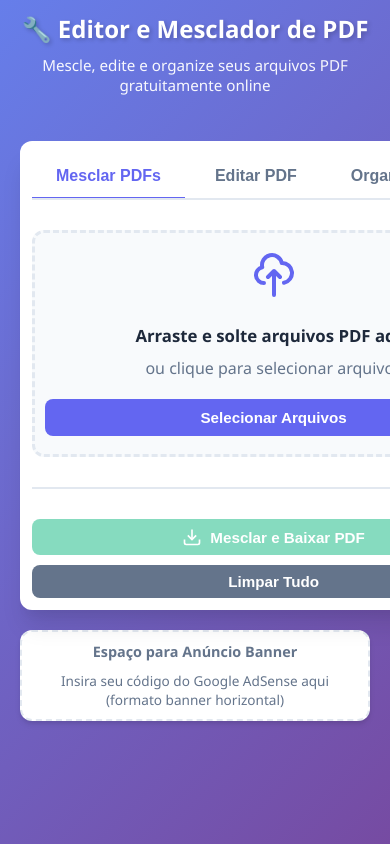
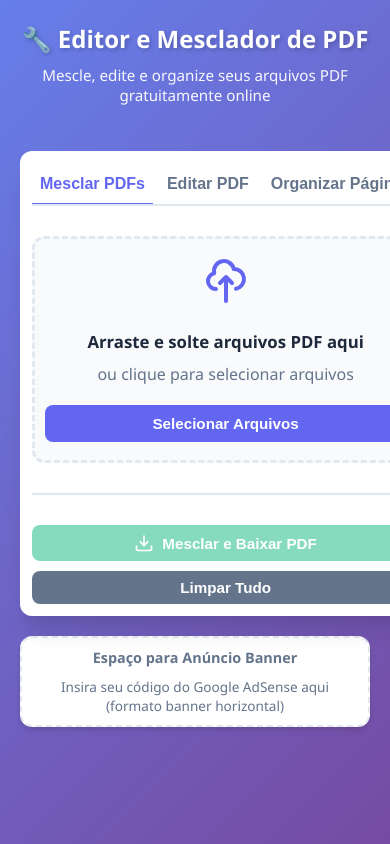
Before and after one commit to paulinho121/mescla, a website: page pdf-editor.html in a window 390 px wide. Drawn offline with Linux system fonts and the light colour scheme; a script that the page names is missing.

Commit message:
fix(mobile): layout polish - safe-area, tabs full-width, center upload card, avoid bottom overlap

```diff
--- a/pdf-editor.html
+++ b/pdf-editor.html
@@ -43,6 +43,12 @@
             overflow-x: hidden;
         }
 
+        /* Respect device safe areas (notch / home indicator) */
+        body {
+            padding-top: env(safe-area-inset-top, 12px);
+            padding-bottom: env(safe-area-inset-bottom, 12px);
+        }
+
         :root {
             --primary-color: #6366f1;
             --primary-dark: #4f46e5;
@@ -71,6 +77,10 @@
             width: 100%;
             margin: 0 auto;
         }
+
+        /* Make tabs distribute evenly */
+        .tabs { display: flex; }
+        .tabs .tab { flex: 1; text-align: center; padding: 10px 8px; }
 
         header {
             text-align: center;
@@ -499,13 +509,15 @@
             .file-details h4 { font-size: 0.95rem; }
             .upload-area h3 { font-size: 1.05rem; }
             /* header compact */
-            header { padding-bottom: 6px; }
+            header { padding: 8px 0 6px; }
             header h1 { font-size: 1.5rem; }
             header p { font-size: 0.95rem; }
             /* action buttons compact */
             .action-buttons .btn { padding: 8px 10px; font-size: 0.95rem; }
             /* banner center and limit width */
             .ad-banner { max-width: 520px; margin-left: auto; margin-right: auto; }
+            /* ensure banner doesn't hit browser UI */
+            .ad-banner { margin-bottom: 90px; }
         }
 
         /* Additional safety: ensure main layout doesn't force horizontal scroll */
@@ -514,6 +526,13 @@
             .content-area { margin: 0 auto; }
             .pdf-preview { grid-template-columns: 1fr; }
         }
+
+        /* Center upload card and limit width so it looks balanced on phones */
+        .upload-area { max-width: 640px; margin-left: auto; margin-right: auto; }
+        @media (max-width: 480px) { .upload-area { max-width: 420px; } }
+
+        /* Avoid very tall header pushing content off-screen */
+        header { padding-top: 10px; padding-bottom: 6px; }
 
         @media (max-width: 360px) {
             header h1 { font-size: 1.4rem; }
```
